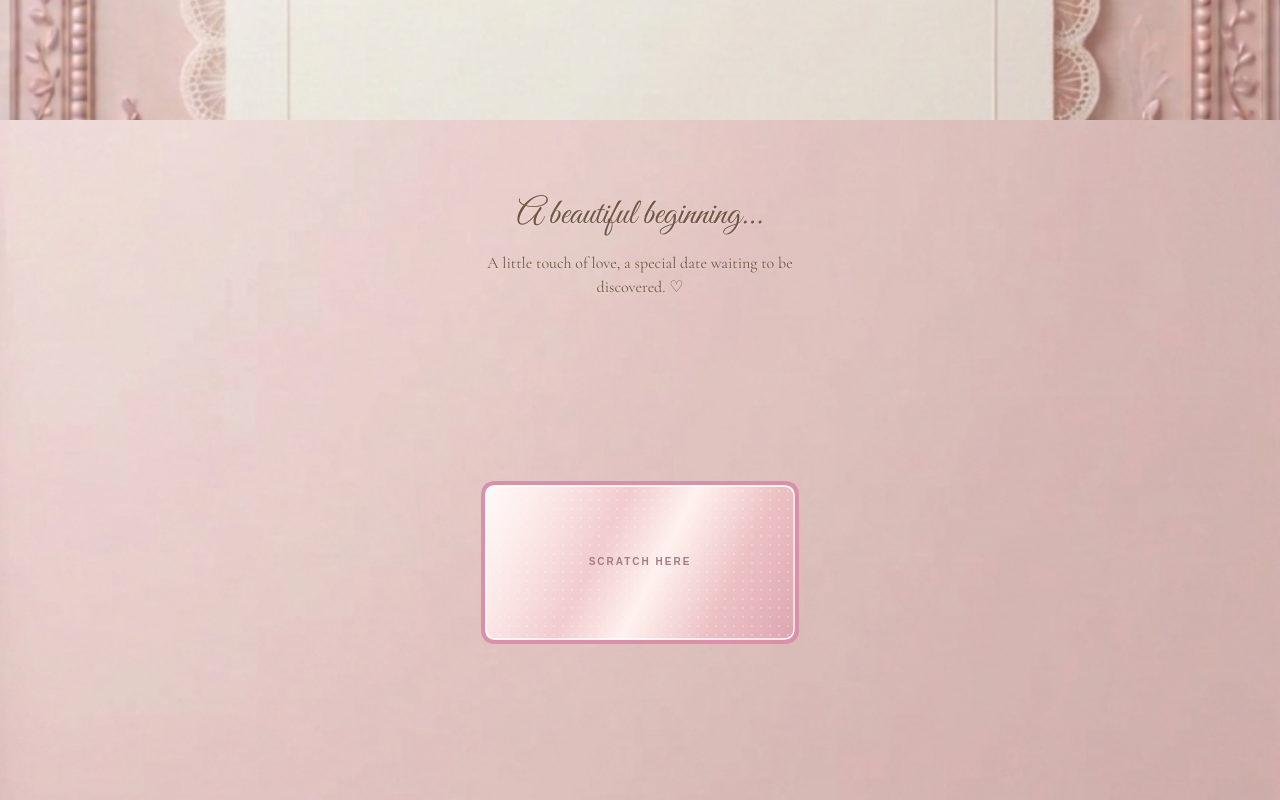
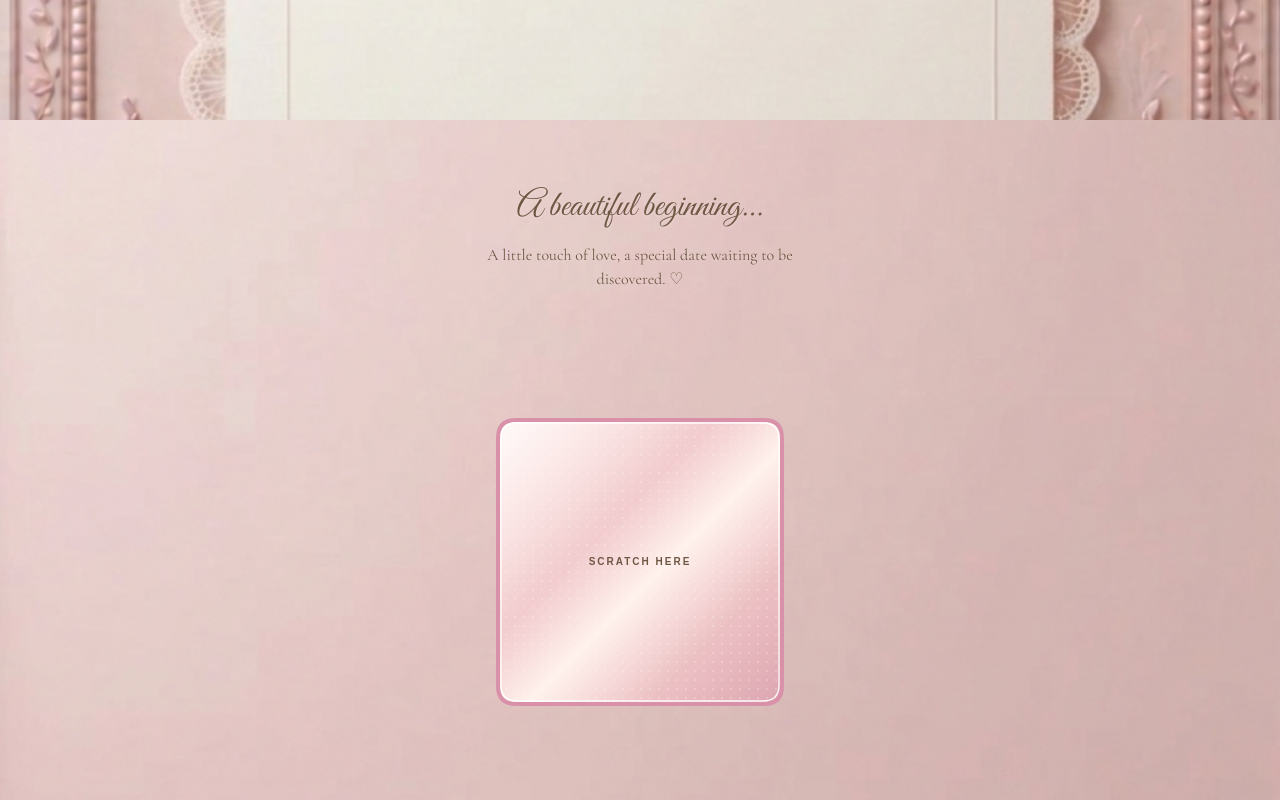
Before and after one commit to ivoryvows/Template, a plain HTML site: page index.html in a window 1280 px wide. Shown: the part 2280-3080 px from the top of the page. Drawn offline with nearby package versions, Linux system fonts and the light colour scheme.

Commit message:
Update index.html

```diff
--- a/index.html
+++ b/index.html
@@ -1,4 +1,3 @@
-
 <!DOCTYPE html>
 <html lang="en">
 <head>
@@ -276,8 +275,6 @@ p {
   display:block;
 }
 
-/* TOP PARAGRAPH */
-
 .welcomeText {
   position:absolute;
   top:19vh;
@@ -298,8 +295,6 @@ p {
   color:var(--darkBeige);
 }
 
-/* LOWER AYAT */
-
 .ayatQuote {
   position:absolute;
   top:56vh;
@@ -335,9 +330,7 @@ p {
   color:var(--darkBeige);
 }
 
-/* DATE REVEAL - FULL PHONE SCREEN LAYOUT */
-
-/* ONLY THE SCRATCH SECTION BACKGROUND IS WIDER */
+/* DATE REVEAL - FULL SCREEN SQUARE SCRATCH */
 
 #dateReveal .bg {
   width:120%;
@@ -349,19 +342,22 @@ p {
 
 #dateReveal {
   min-height:100svh;
+  height:100svh;
+  align-items:stretch;
 }
 
 #dateReveal .content {
   width:100%;
   max-width:450px;
   min-height:100svh;
+  height:100svh;
+  margin:0 auto;
   display:flex;
   flex-direction:column;
   align-items:center;
   justify-content:flex-start;
-  padding:9vh 22px 9vh;
+  padding:8vh 22px 8vh;
   color:var(--darkBeige);
-  text-shadow:0 1px 3px rgba(255,255,255,.35);
 }
 
 .dateHeading {
@@ -369,6 +365,7 @@ p {
   line-height:1.3;
   margin-bottom:12px;
   color:var(--darkBeige);
+  text-shadow:0 1px 3px rgba(255,255,255,.35);
   flex-shrink:0;
 }
 
@@ -382,10 +379,13 @@ p {
   flex-shrink:0;
 }
 
+/* PERFECT SQUARE SCRATCH BOX */
+
 .scratchWrap {
   position:relative;
-  width:min(320px,86vw);
-  height:165px;
+  width:min(290px,76vw);
+  aspect-ratio:1 / 1;
+  height:auto;
   margin:auto 0;
   background:transparent;
   border:0;
@@ -817,11 +817,12 @@ p {
     font-size:12px!important;
   }
 
-  /* SCRATCH PAGE MOBILE */
+  /* SQUARE SCRATCH PAGE MOBILE */
 
   #dateReveal .content {
     min-height:100svh;
-    padding:9vh 20px 9vh;
+    height:100svh;
+    padding:8vh 18px 8vh;
   }
 
   .dateHeading {
@@ -834,8 +835,9 @@ p {
   }
 
   .scratchWrap {
-    width:min(310px,86vw);
-    height:155px;
+    width:min(270px,76vw);
+    aspect-ratio:1 / 1;
+    height:auto;
   }
 
   .scratchHint {
@@ -1379,7 +1381,7 @@ function animateIntroWords(){
 
 }
 
-/* RECTANGULAR PEACH PINK SCRATCH BOX */
+/* SQUARE PEACH PINK SCRATCH BOX */
 
 const canvas=document.getElementById('scratchCanvas');
 const ctx=canvas.getContext('2d');
@@ -1392,7 +1394,7 @@ let scratchPixelCount=0;
 let lastScratchX=null;
 let lastScratchY=null;
 
-/* ROUNDED RECTANGLE SHAPE */
+/* ROUNDED SQUARE SHAPE */
 
 function scratchShapePath(context,x,y,width,height,radius){
 
@@ -1439,7 +1441,7 @@ function setupScratch(){
   const y=inset;
   const width=rect.width-inset*2;
   const height=rect.height-inset*2;
-  const radius=13;
+  const radius=18;
 
   /* BABY PINK PEACH COATING */
 
@@ -1520,9 +1522,9 @@ function setupScratch(){
   ctx.lineWidth=1.3;
   ctx.stroke();
 
-  /* SCRATCH MESSAGE */
-
-  ctx.fillStyle='#a47b80';
+  /* DARK BEIGE SCRATCH MESSAGE */
+
+  ctx.fillStyle='#705744';
   ctx.textAlign='center';
   ctx.textBaseline='middle';
   ctx.font='600 10px DM Sans, sans-serif';
```
